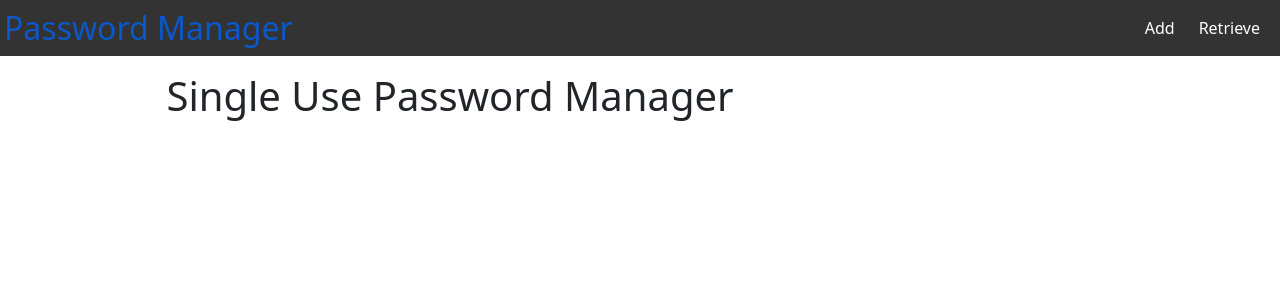
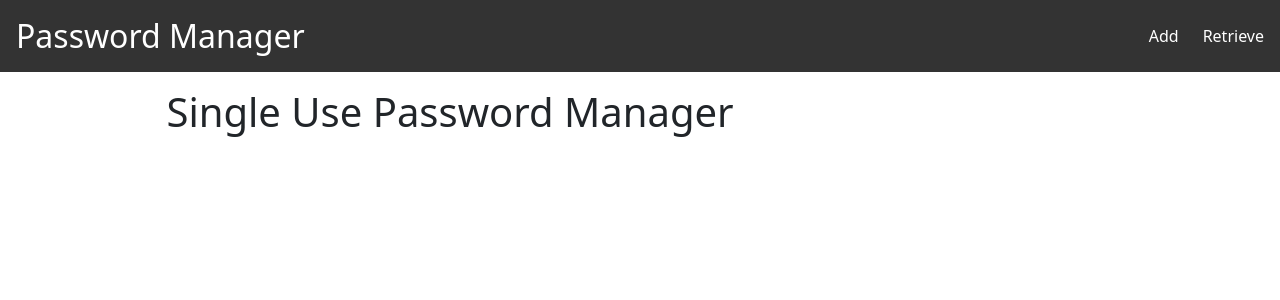
Before and after one commit to W-J-Knight/Single-user-password-manager, a React (Create React App) app in the folder client/: page / in a window 1280 px wide. Shown: the top 300 px of the page. Built offline with nearby package versions, Linux system fonts and the light colour scheme.

Commit message:
made navbar responsive

```diff
--- a/client/package.json
+++ b/client/package.json
@@ -13,6 +13,7 @@
     "react-dom": "^18.2.0",
     "react-router-dom": "^6.4.1",
     "react-scripts": "5.0.1",
+    "reactstrap": "^9.1.4",
     "web-vitals": "^2.1.4"
   },
   "scripts": {
--- a/client/src/components/Navbar.js
+++ b/client/src/components/Navbar.js
@@ -1,16 +1,31 @@
-import { Link, useMatch, useResolvedPath } from "react-router-dom"
+import { Link, useMatch, useResolvedPath, NavLink} from "react-router-dom";
+import {
+    Navbar,
+    NavbarBrand,
+    Collapse,
+    NavbarToggler,
+    Nav,
+    NavItem
+} from "reactstrap";
+import { useState } from "react";
 
-export default function Navbar() {
+export default function NewNavbar() {
+    const [menuOpen, setMenuOpen ] = useState(false)
     return (
-        <nav className="nav">
+        <Navbar dark className="nav justify-content-md-evenly" expand='md' sticky='top' >
             <Link to="/" className="site-title">
                 Password Manager
             </Link>
+            <NavbarToggler onClick={() => setMenuOpen(!menuOpen)}/>
+            <Collapse isOpen={menuOpen} navbar>
+            <div className='ms-auto' navbar sm={3}>
             <ul>
                 <CustomLink to="/add">Add</CustomLink>
                 <CustomLink to="/get">Retrieve</CustomLink>
             </ul>
-        </nav>
+            </div>
+            </Collapse>
+        </Navbar>
     )
 }
 
```
Also changed, not shown: 1 other file (tests, documents, lock files or other folders).
